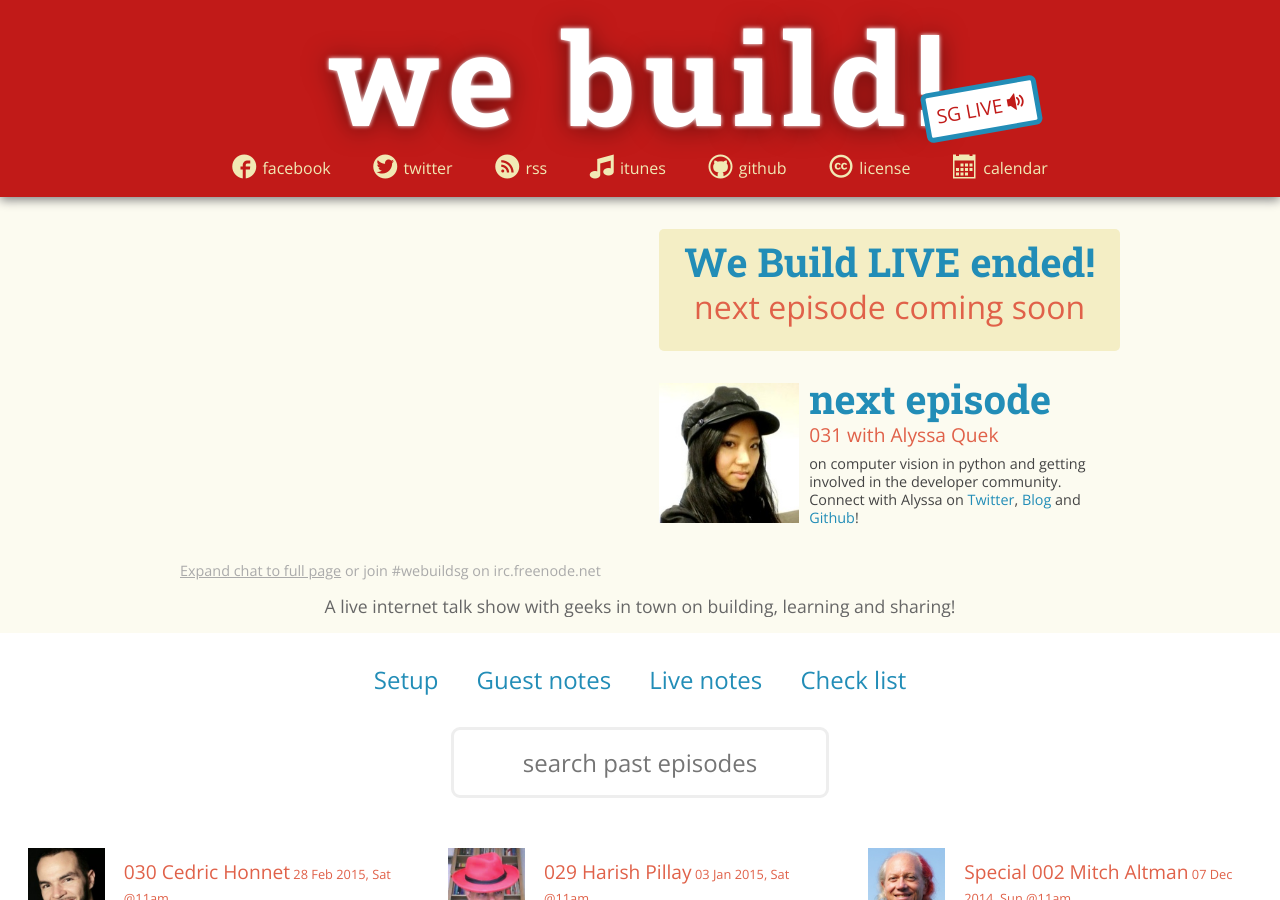
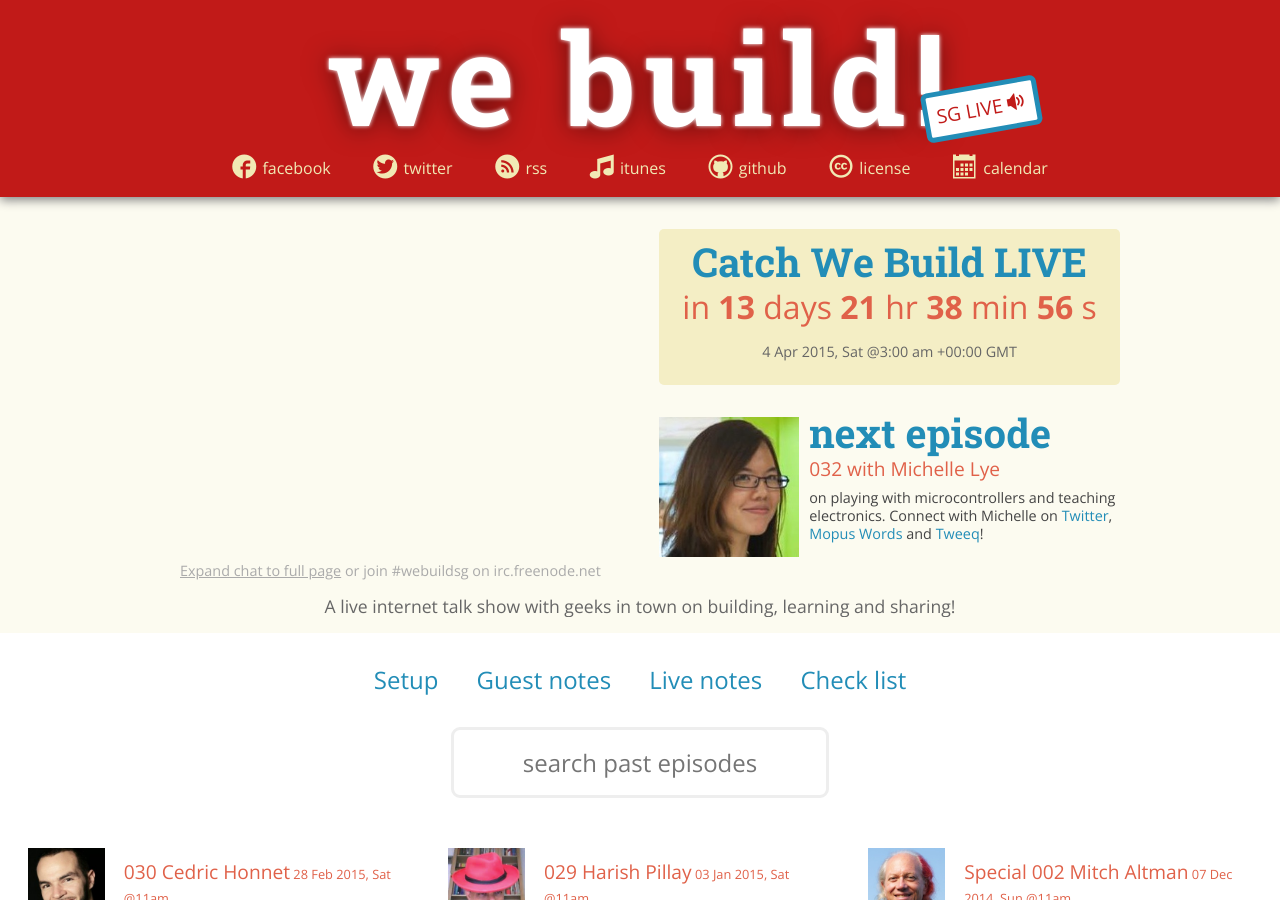
Before and after one commit to webuildsg/live, a Jekyll site: the page built from index.html, in a window 1280 px wide and 900 px high. Built offline with Jekyll 4.4.1, drawn with Linux system fonts in a browser that asks for light colours; Markdown is read by kramdown in place of the engine named in the settings.

Commit message:
new episode 032 header

```diff
--- a/_config.yml
+++ b/_config.yml
@@ -23,10 +23,10 @@ default_logo : logo-100.jpg
 default_day : Sat
 default_time : 11am
 
-next_guest: "Alyssa Quek"
-next_episode: "031"
-next_podcast_start_time: 2015-03-21 11:00 +0800
-next_podcast_end_time: 2015-03-21 12:00 +0800
-next_profile: /img/031-alyssa-quek-profile.jpg
-next_topic: computer vision in python and getting involved in the developer community.
-next_connect: 'Connect with Alyssa on <a href="https://twitter.com/alyssaquek">Twitter</a>, <a href="http://scriptogr.am/alyssa">Blog</a> and <a href="https://github.com/alyssaq">Github</a>!'
+next_guest: "Michelle Lye"
+next_episode: "032"
+next_podcast_start_time: 2015-04-04 11:00 +0800
+next_podcast_end_time: 2015-04-04 12:00 +0800
+next_profile: /img/032-michelle-lye-profile.jpg
+next_topic: playing with microcontrollers and teaching electronics.
+next_connect: 'Connect with Michelle on <a href="https://twitter.com/monolye">Twitter</a>, <a href="http://mopusworks.com/">Mopus Words</a> and <a href="http://mopusworks.com/product-category/tweeq-core/">Tweeq</a>!'
```
Also changed, not shown: _dev_config.yml (+7 -7 lines), script.js.
